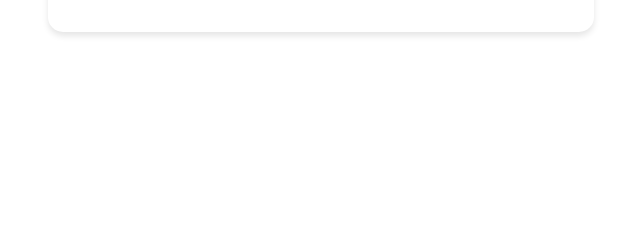
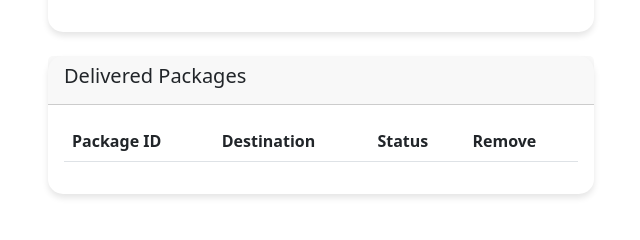
Before and after one commit to SajimRZ/Courier370, a Flask app: page /customer_dashboard in a window 1280 px wide. Shown: the part 493-733 px from the top of the page, without its empty margins (604-1244 px from the left). Run offline with Flask 3, Linux system fonts and the light colour scheme; a user stored in the database is signed in; data comes from the database, SQL or seed files in the repository; lists and menus that the app fills with data are empty; some libraries are stand-ins or nearby versions.

Commit message:
profile edit

```diff
--- a/main.py
+++ b/main.py
@@ -357,12 +357,48 @@ def customer_dashboard():
 
     cursor.execute('''
                     SELECT * FROM package p
-                    WHERE p.PackageID and p.customerID = %s
+                    WHERE p.PackageID and p.customerID = %s and p.status != 'finished'
                    ''', (session['user_id'],))
     unconfirmed_orders = cursor.fetchall()
 
+    cursor.execute('''
+                   SELECT * FROM package p
+                    WHERE p.PackageID and p.customerID = %s and p.status = 'finished'
+                   ''', (session['user_id'],))
+    finished_orders = cursor.fetchall()
+
     cursor.close()
-    return render_template('customer_dashboard.html', customer = customer, unconfirmed_orders = unconfirmed_orders)
+    return render_template('customer_dashboard.html', customer = customer, unconfirmed_orders = unconfirmed_orders,finished_orders = finished_orders)
+
+#remove package
+@app.route('/remove_package', methods=['POST'])
+def remove_package():
+    if 'user_id' not in session:
+        flash('Please login first', 'error')
+        return redirect(url_for('login'))
+    cursor = mysql.connection.cursor(MySQLdb.cursors.DictCursor)
+    package_id = request.form['package_id']
+    try:
+        # Check if package exists
+        cursor.execute('SELECT * FROM package WHERE PackageID = %s AND customerID = %s', (package_id, session['user_id']))
+        package = cursor.fetchone()
+
+        if not package:
+            flash('Package not found or not assigned to you', 'danger')
+            return redirect(url_for('customer_dashboard'))
+
+        # Delete the package
+        cursor.execute('DELETE FROM package WHERE PackageID = %s', (package_id,))
+        mysql.connection.commit()
+        flash('Package removed successfully!', 'success')
+
+    except Exception as e:
+        mysql.connection.rollback()
+        flash(f'Error removing package: {str(e)}', 'danger')
+
+    finally:
+        cursor.close()
+
 
 ## Courier Dashboard
 @app.route('/courier_dashboard')
@@ -561,12 +597,10 @@ def update_profile():
         # Update user table
         cursor.execute('''
                         UPDATE user SET
-                        name = %s,
-                        email = %s
+                        name = %s
                         WHERE UID = %s
                        ''', (
             request.form['name'],
-            request.form['email'],
             session['user_id']
         ))
 
--- a/templates/customer_dashboard.html
+++ b/templates/customer_dashboard.html
@@ -198,6 +198,40 @@
                             </div>
                         </div>
                     </div>
+                    <div class="col-md-12">
+                        <div class="card mt-4">
+                            <div class="card-header">
+                                <h5 class="card-title">Delivered Packages</h5>
+                            </div>
+                            <div class="card-body">
+                                <table class="table table-striped">
+                                    <thead>
+                                        <tr>
+                                            <th>Package ID</th>
+                                            <th>Destination</th>
+                                            <th>Status</th>
+                                            <th>Remove</th>
+                                        </tr>
+                                    </thead>
+                                    <tbody>
+                                        {% for i in delivered_orders %}
+                                            <tr>
+                                                <td>{{ i.PackageID }}</td>
+                                                <td>{{ i.D_houseNo }}, {{ i.D_street }}, {{ i.D_city }}</td>
+                                                <td>{{ i.status }}</td>
+                                                <td>
+                                                    <form method="POST" action="/remove_package">
+                                                        <input type="hidden" name="package_id" value="{{ i.PackageID }}">
+                                                        <button type="submit" class="btn btn-danger">Remove</button>
+                                                    </form>
+                                                </td>
+                                            </tr>
+                                        {% endfor %}
+                                    </tbody>
+                                </table>
+                            </div>
+                        </div>
+                    </div>
                 </div>
             </div>
         </div>
```
